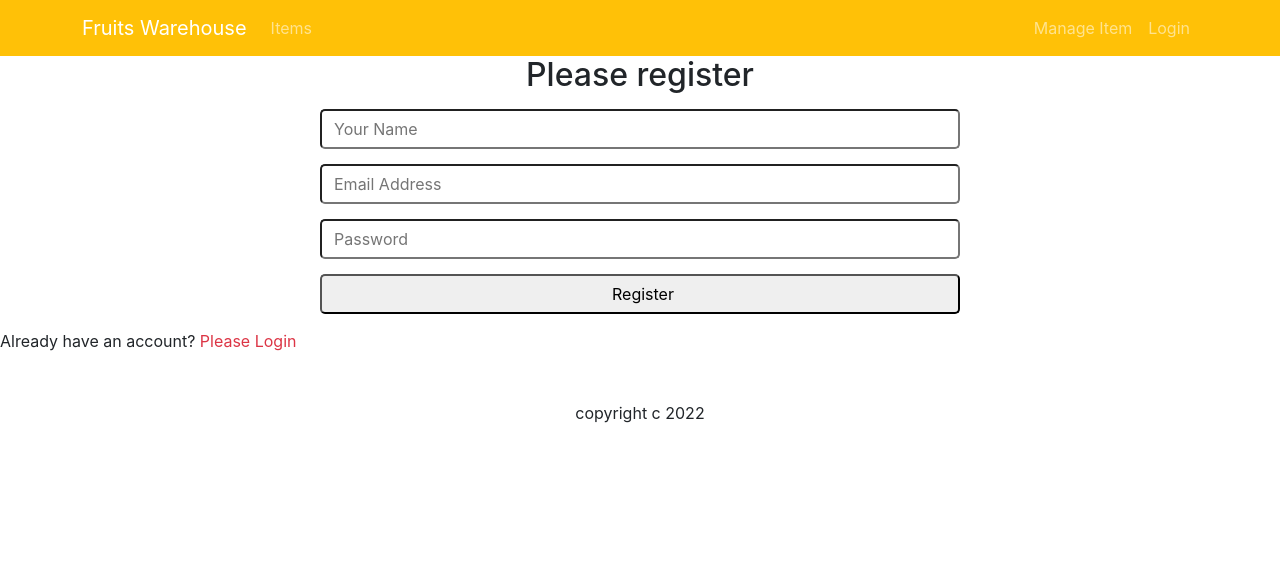
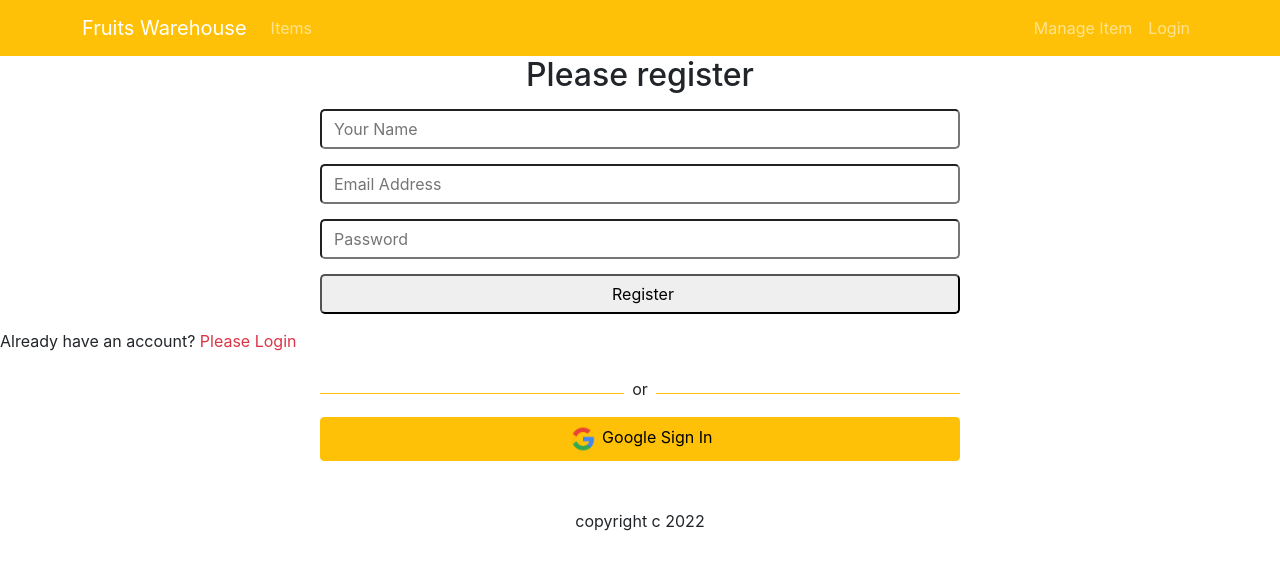
Before and after one commit to yaminhossen/warehouse-management-client, a React (Create React App) app: page /register in a window 1280 px wide. Shown: the top 570 px of the page. Built offline with nearby package versions, Linux system fonts and the light colour scheme; no server answers.

Commit message:
social login added

```diff
--- a/src/Pages/Login/Register/Register.js
+++ b/src/Pages/Login/Register/Register.js
@@ -3,6 +3,7 @@ import { Link, useNavigate } from 'react-router-dom';
 import { useCreateUserWithEmailAndPassword } from 'react-firebase-hooks/auth';
 import './Register.css'
 import auth from '../../../firebase.init';
+import SocialLogin from '../SocialLogin/SocialLogin';
 
 const Register = () => {
     const [
@@ -38,6 +39,9 @@ const Register = () => {
                 <input type="submit" value="Register" />
             </form>
             <p>Already have an account? <Link to="/login" className='text-danger text-decoration-none' onClick={navigateLogin}>Please Login</Link></p>
+            <div className='w-50 mx-auto'>
+                <SocialLogin></SocialLogin>
+            </div>
         </div>
     );
 };
--- a/src/Pages/Login/SocialLogin/SocialLogin.js
+++ b/src/Pages/Login/SocialLogin/SocialLogin.js
@@ -1,7 +1,17 @@
 import React from 'react';
+import auth from '../../../firebase.init';
+import { useSignInWithGoogle } from 'react-firebase-hooks/auth';
 import logo from '../../../images/logo/google logo.png'
 
 const SocialLogin = () => {
+    const [signInWithGoogle, user, loading, error] = useSignInWithGoogle(auth);
+
+    let errorElement;
+    if (error) {
+        errorElement = <div>
+            <p className='text-danger'>Error: {error.message}</p>
+        </div>
+    }
     return (
         <div>
             <div className='d-flex align-items-center'>
@@ -9,8 +19,9 @@ const SocialLogin = () => {
                 <p className='mt-2 px-2'>or</p>
                 <div style={{ height: '1px' }} className="bg-warning w-50"></div>
             </div>
+            {errorElement}
             <div>
-                <button className='btn btn-warning  w-100'><img width={30} src={logo} alt="" /> Google Sign In</button>
+                <button onClick={() => signInWithGoogle()} className='btn btn-warning  w-100'><img width={30} src={logo} alt="" /> Google Sign In</button>
             </div>
         </div>
     );
```
